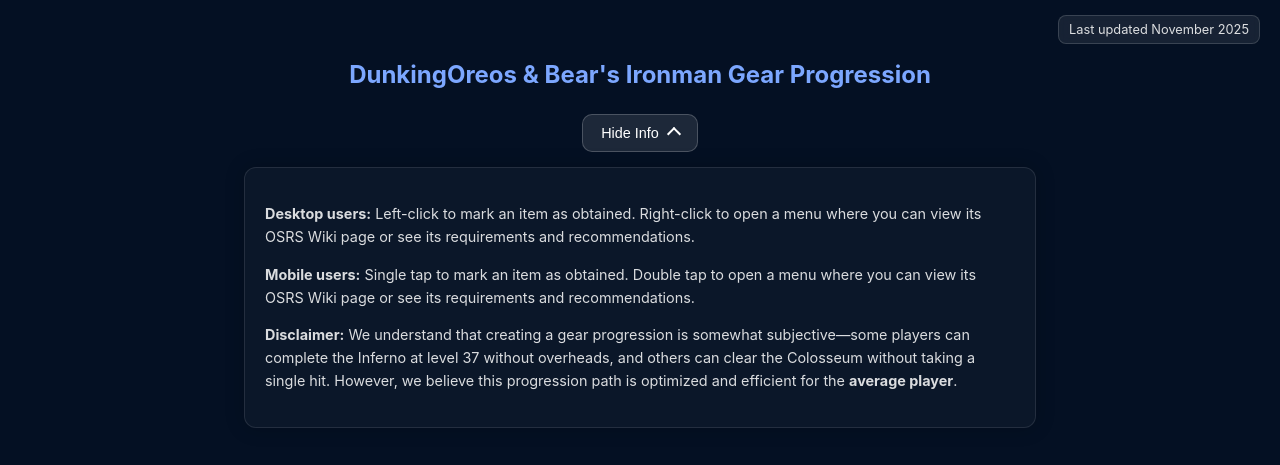
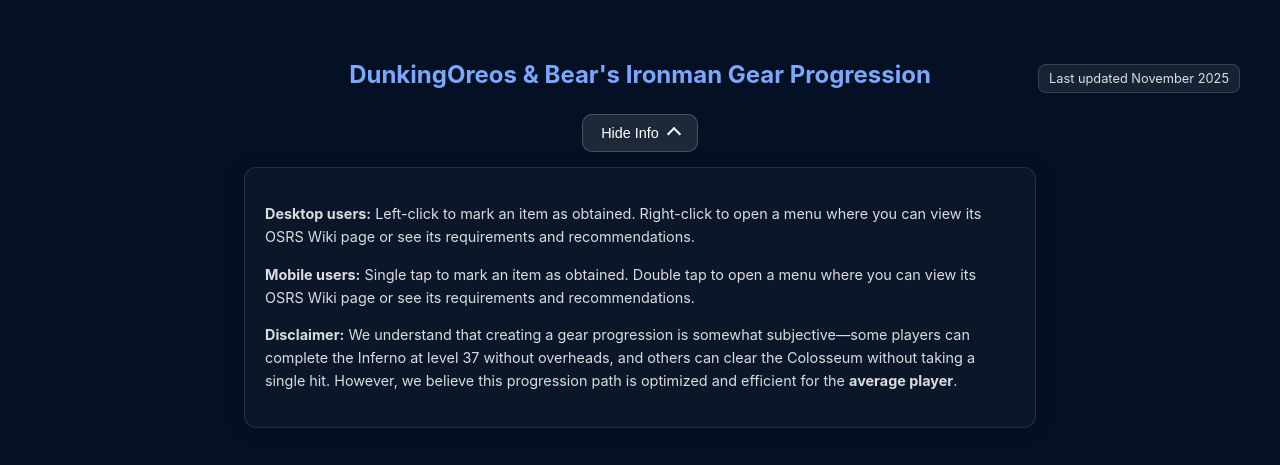
Before and after one commit to DunkingOreos/Ironman-HCIM-Gear-Progression, a plain HTML site: page index.html in a window 1280 px wide. Shown: the top 465 px of the page. Drawn offline with Linux system fonts and the light colour scheme.

Commit message:
Update index.html

```diff
--- a/index.html
+++ b/index.html
@@ -162,9 +162,7 @@ h2 {
 }
 
 .update-badge {
-    position: fixed;
-    top: 15px;
-    right: 20px;
+    display: inline-block;
     background: rgba(255, 255, 255, 0.08);
     border: 1px solid rgba(255, 255, 255, 0.15);
     color: rgba(255, 255, 255, 0.85);
@@ -172,9 +170,11 @@ h2 {
     padding: 6px 10px;
     border-radius: 8px;
     backdrop-filter: blur(6px);
-    z-index: 1000;
-    transition: background 0.3s ease;
+    float: right;   /* aligns it to the top-right */
+    margin-top: -45px;
+    margin-right: 20px;
 }
+
 
 .update-badge:hover {
     background: rgba(255, 255, 255, 0.15);
```
